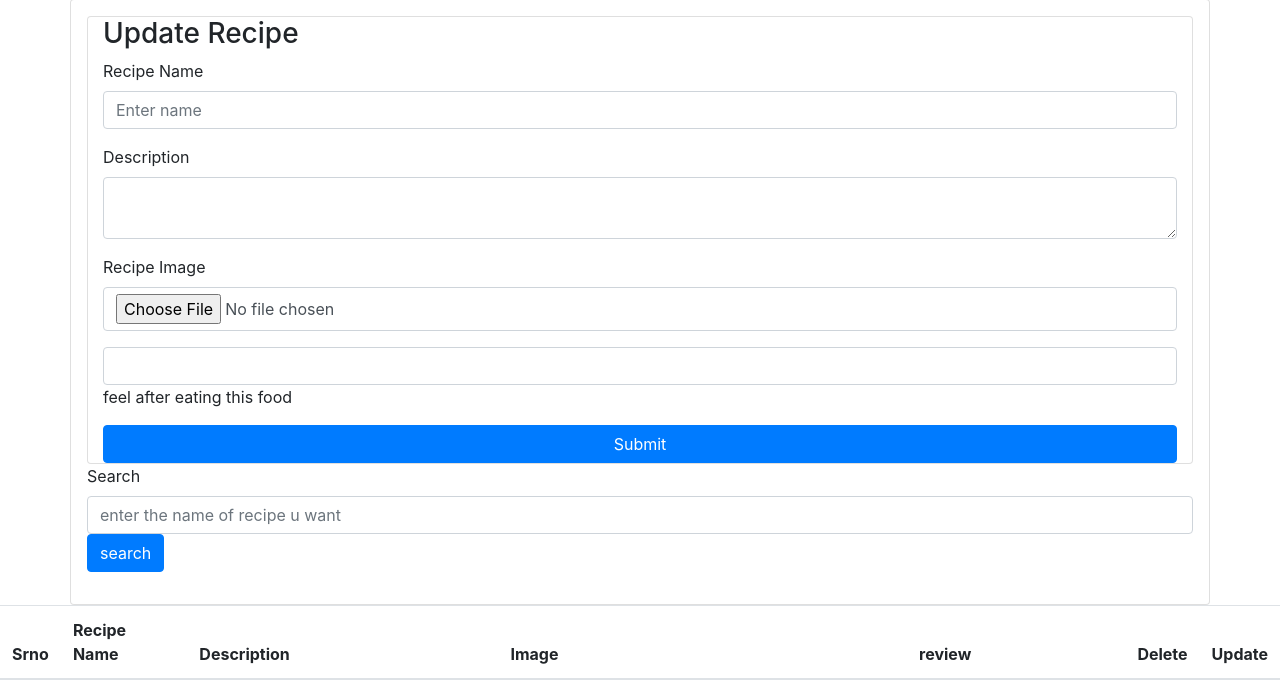
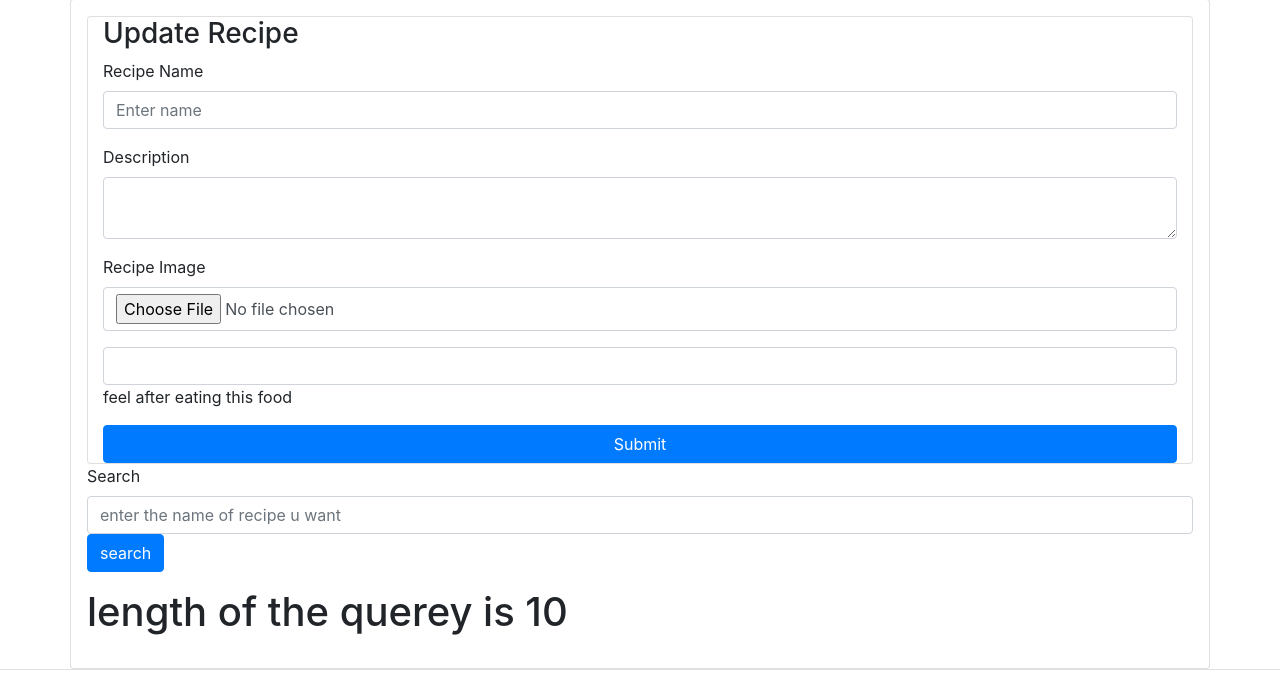
Before and after one commit to 321999/FULL-STACK-project-in-python, a Django app: page /recipe/ in a window 1280 px wide. Shown: the part 49-734 px from the top of the page. Run offline with Django 4.2, Linux system fonts and the light colour scheme; data comes from the database, SQL or seed files in the repository; both versions use the stored data as it was after the commit.

Commit message:
search functionallity is added

```diff
--- a/vegetable/templates/recipe.html
+++ b/vegetable/templates/recipe.html
@@ -38,8 +38,16 @@
    <label for="exampleInputPassword1">Search</label>
    <input type="text" name="search" class="form-control" id="exampleInputPassword1" placeholder="enter the name of recipe u want"/>
    <button type="submit" class="btn btn-primary">search</button>
-  </form>
+   </form>
   </div>
+</div>
+<div>
+ <h1>length of the querey is  {{dbdata|length}} </h1>
+ <p>
+  {% if dbdata|length == 0 %}
+  <script>alert("try something new recipe ")</script>
+  {% endif %}
+ </p>
 </div>
 
 </div>
--- a/vegetable/views.py
+++ b/vegetable/views.py
@@ -33,8 +33,13 @@
     # code for searching
     if request.GET.get("search"):
         AllQuery=AllQuery.filter(name__icontains = request.GET.get("search"))
+        # print("**********"*5+str(type(AllQuery)))
+        print("length of the query is",len(AllQuery))
+
+
         # return AllQuery
         # print(request.GET.get("search"))
+
 
 
 
```
Also changed, not shown: db.sqlite3.
